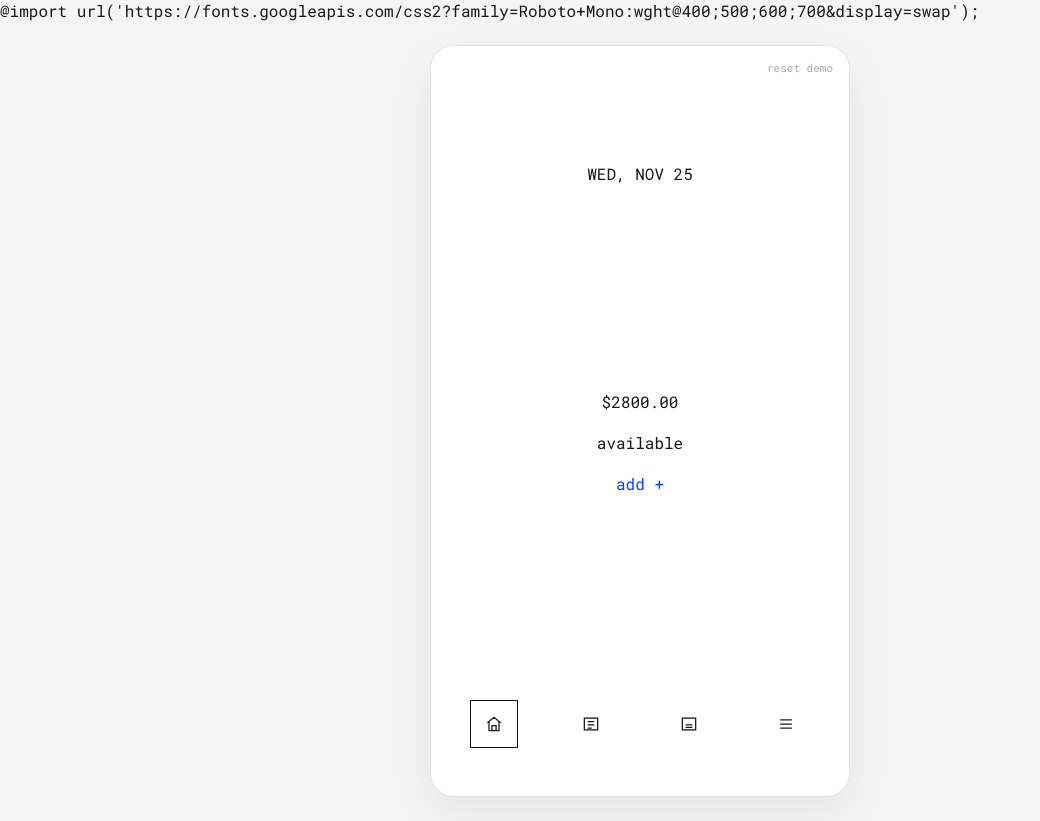
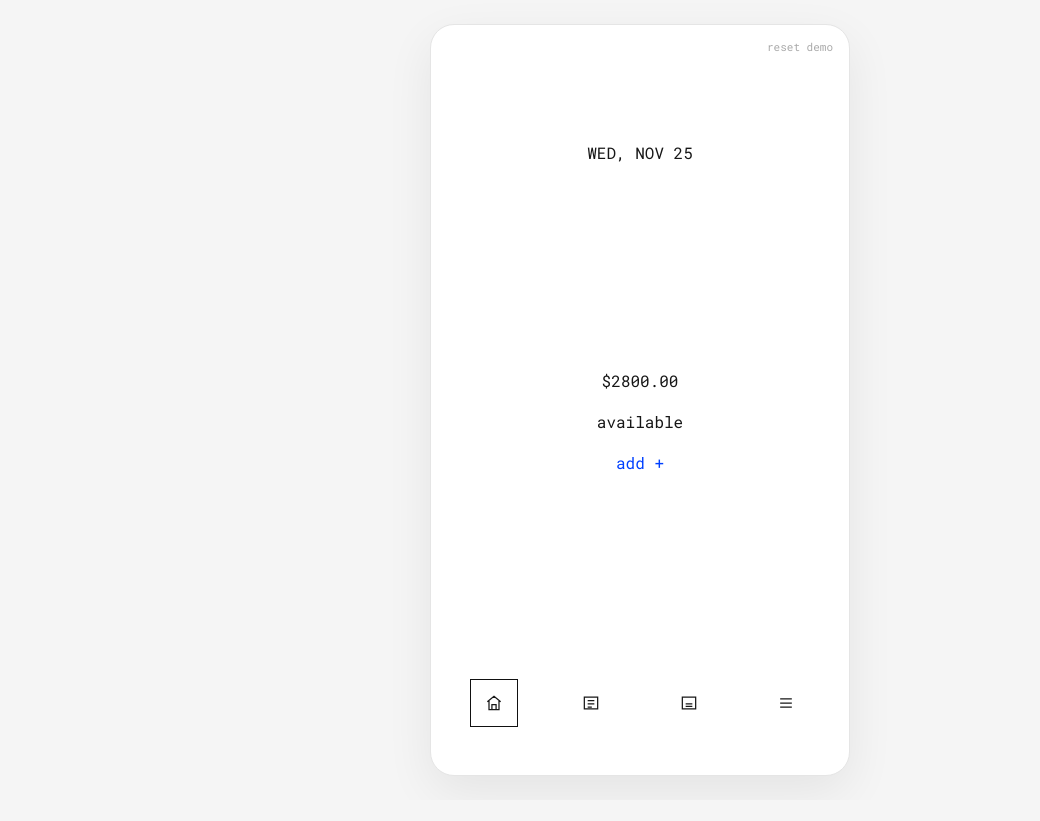
Before and after one commit to jvbt0/budget-tracker-prototype, a plain HTML site: page index.html in a window 1280 px wide. Shown: the whole page, without its empty margins (0-1040 px from the left). After the commit the page ends 800 px from the top, so only its background shows below. Drawn offline with Linux system fonts and the light colour scheme.

Commit message:
Remove Roboto Mono font import
Removed Google Fonts import for Roboto Mono.

```diff
--- a/index.html
+++ b/index.html
@@ -63,7 +63,6 @@ html, body, body * {
   font-family: "Roboto Mono", monospace !important;
 }
 </style>
-@import url('https://fonts.googleapis.com/css2?family=Roboto+Mono:wght@400;500;600;700&display=swap');
 </head>
 <body>
 <div class="shell"><main class="device" id="app">
```
